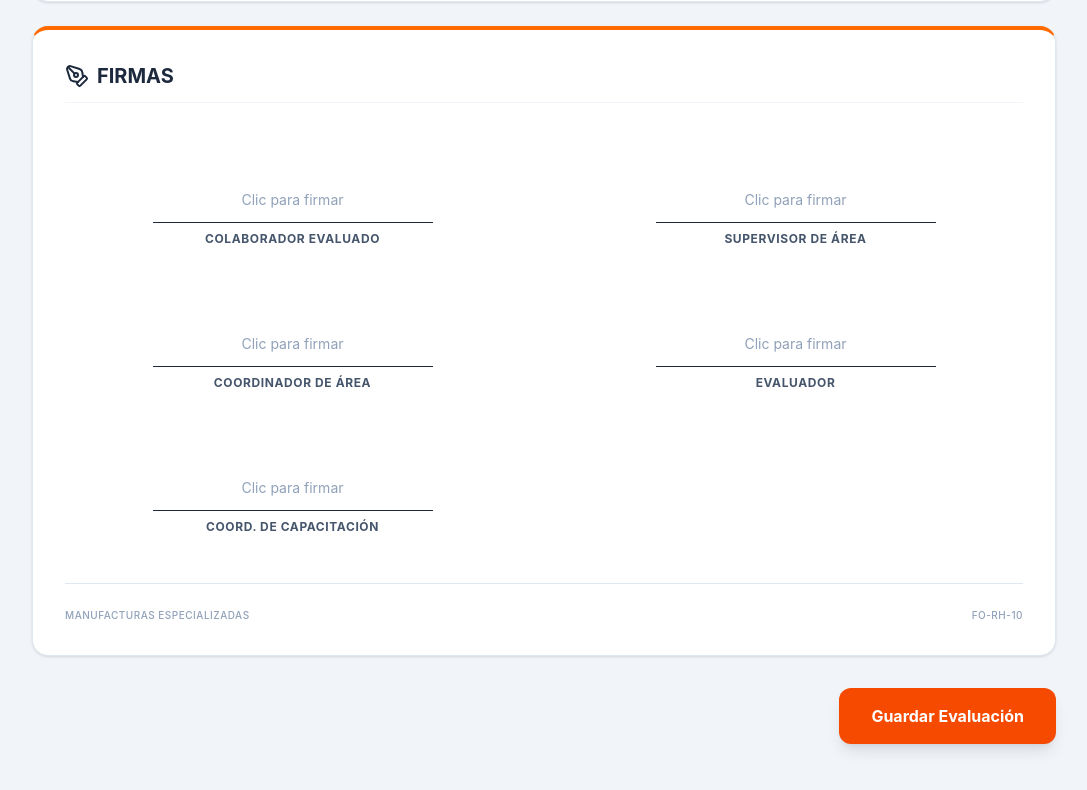
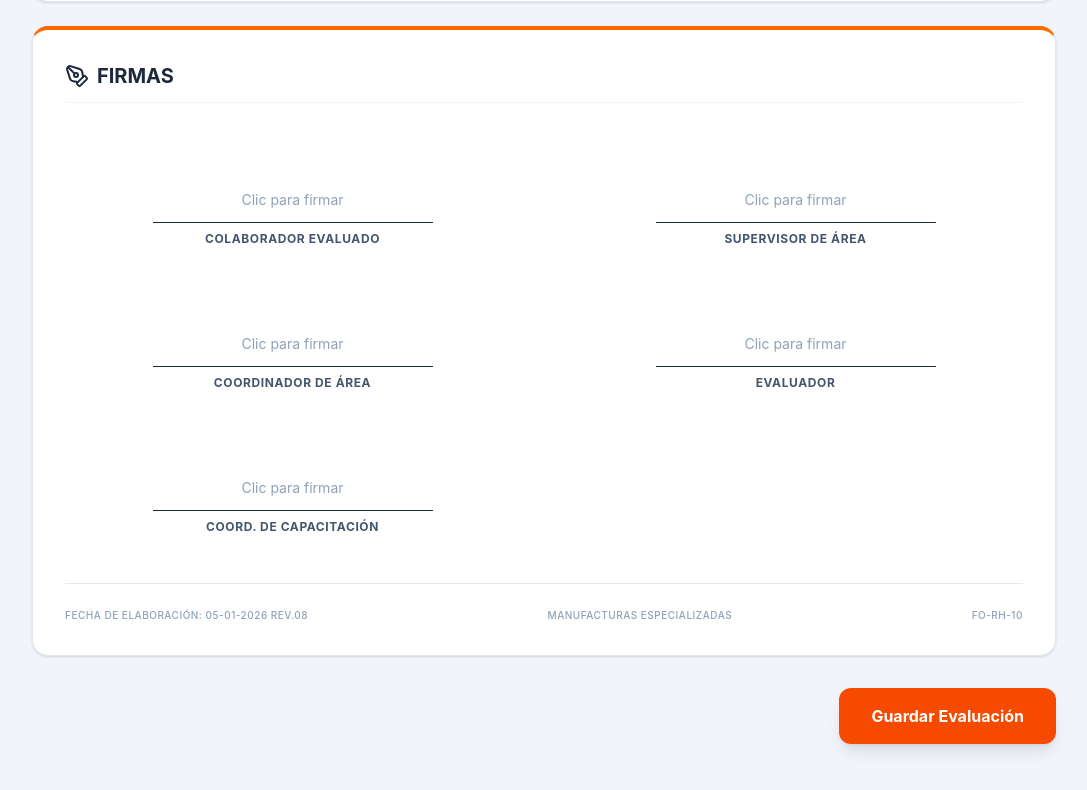
Before and after one commit to Manufacturas-Especializadas/Capacitacion-FrontEnd, a React (Vite) app: page /registro-de-checklist-soldadores in a window 1280 px wide. Shown: the part 3781-4571 px from the top of the page, without its empty margins (96-1183 px from the left). Built offline with nearby package versions, Linux system fonts and the light colour scheme; no server answers.

Commit message:
style(component): texto de fecha de elaboracion

```diff
--- a/src/components/WeldersChecklistUI/SignaturesSection/SignaturesSection.tsx
+++ b/src/components/WeldersChecklistUI/SignaturesSection/SignaturesSection.tsx
@@ -91,7 +91,12 @@ export const SignaturesSection = ({
         </div>
       </div>
 
-      <div className="flex flex-col md:flex-row justify-between items-center pt-6 border-t border-slate-200 text-[10px] text-slate-400 font-medium uppercase tracking-wider gap-2">
+      <div
+        className="flex flex-col md:flex-row justify-between items-center pt-6 border-t
+        border-slate-200 text-[10px] text-slate-400 font-medium uppercase tracking-wider
+        gap-2"
+      >
+        <span>Fecha de elaboración: 05-01-2026 Rev.08</span>
         <span>Manufacturas Especializadas</span>
         <span>FO-RH-10</span>
       </div>
```
